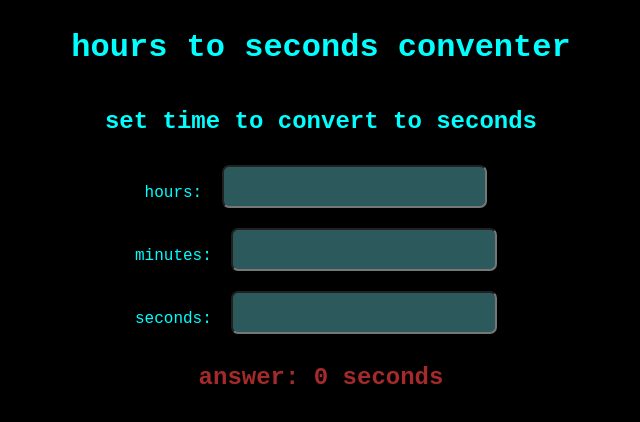
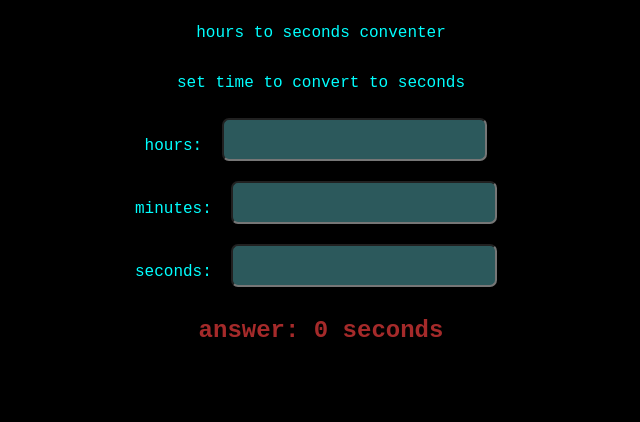
Before and after one commit to helikopterelidojosa/seconds-converter, a plain HTML site: page index.html in a window 1280 px wide. Shown: the whole page, without its empty margins (319-959 px from the left). Drawn offline with Linux system fonts and the light colour scheme.

Commit message:
Add files via upload

```diff
--- a/index.html
+++ b/index.html
@@ -29,8 +29,8 @@
     </style>
 </head>
 <body>
-    <h1>hours to seconds conventer</h1>
-    <h2>set time to convert to seconds</h2>
+    <p>hours to seconds conventer</p>
+    <p>set time to convert to seconds</p>
     <form>
         <label >hours:</label>
         <input  id="hours" type="number" min="0" ><br>
```
